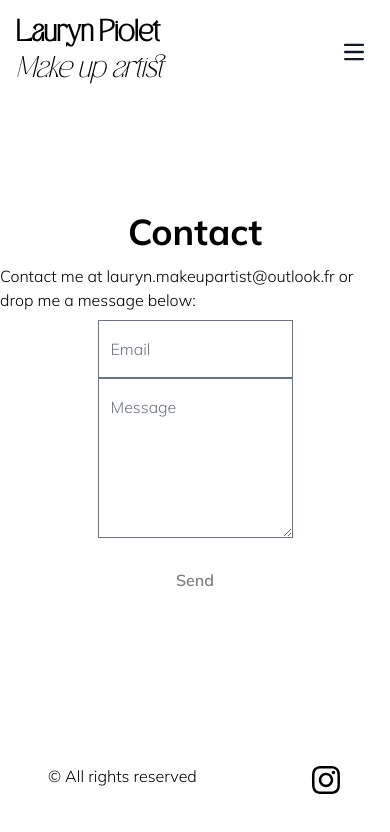
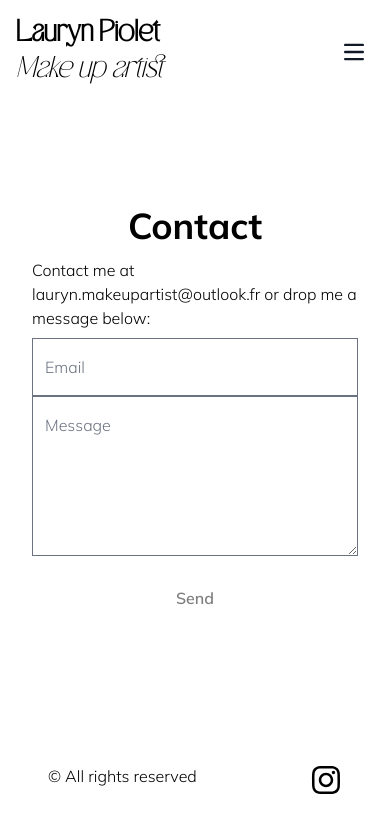
Before and after one commit to ava-hip/lauryn-piolet-mua, an Angular app: page /contact in a window 390 px wide. Shown: the top 832 px of the page. Built offline with nearby package versions, Linux system fonts and the light colour scheme.

Commit message:
fix responsive contact page

```diff
--- a/src/app/contact/contact.component.html
+++ b/src/app/contact/contact.component.html
@@ -1,4 +1,4 @@
-<div class="h-full mx-auto m-12">
+<div class="h-full mx-auto m-12 p-8">
   <h1 class="my-3 text-center text-4xl font-bold">Contact</h1>
   <div class="flex flex-col gap-2 items-center">
     <p>Contact me at
@@ -7,7 +7,7 @@
       </a>
       or drop me a message below:
     </p>
-    <form [formGroup]="contactForm" (ngSubmit)="sendEmail()" class="w-1/2">
+    <form [formGroup]="contactForm" (ngSubmit)="sendEmail()" class="w-full md:w-1/2">
       <input type="text" formControlName="honeypot" style="display: none" />
       <input
         type="email"
```
